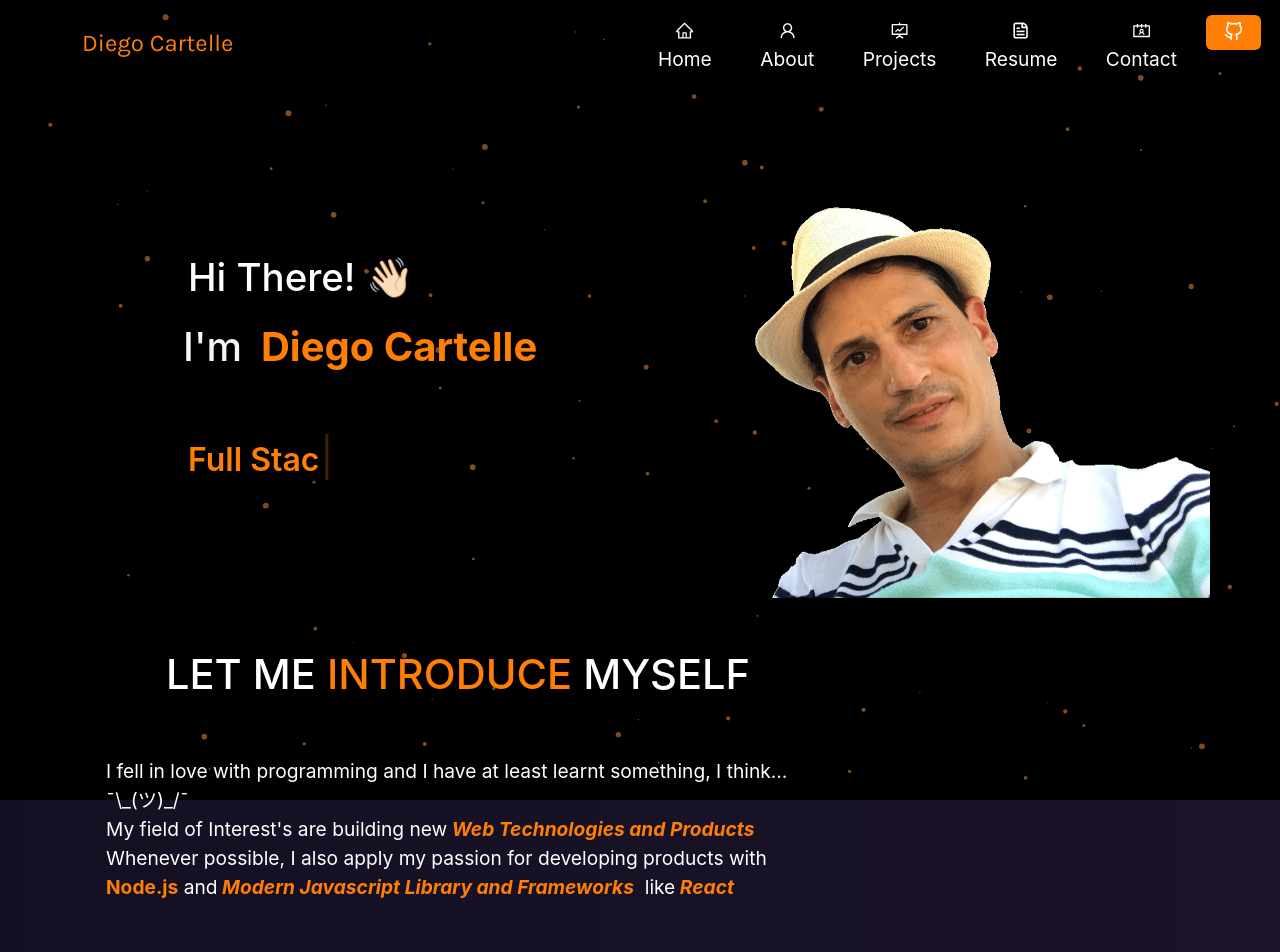
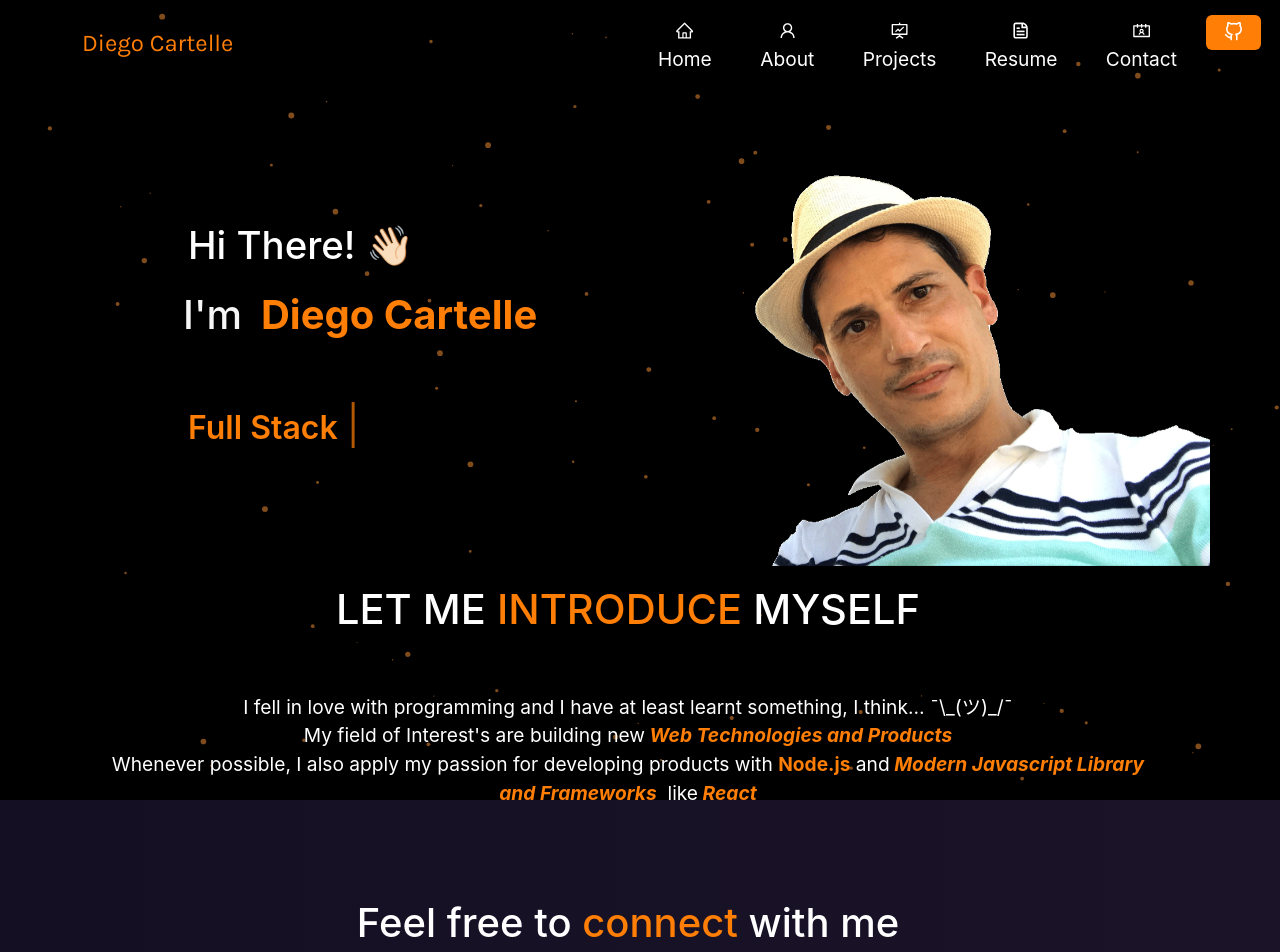
Before and after one commit to DIegoRCA/portfolio, a React (Create React App) app: page / in a window 1280 px wide. Shown: the top 952 px of the page. Built offline with nearby package versions, Linux system fonts and the light colour scheme.

Commit message:
align text home

```diff
--- a/src/components/layout/Header.js
+++ b/src/components/layout/Header.js
@@ -73,7 +73,7 @@ return(
                             </Nav.Link>
                         </Nav.Item>
                         <Nav.Item className="fork-btn">
-                            <Button href="#" target="_blank" className="fork-btn-inner">
+                            <Button href="" target="_blank" className="fork-btn-inner">
                             <FiGithub style={{fontSize: "1.2em"}}/>{" "}
                             </Button>
                         </Nav.Item>
--- a/src/components/layout/Home2.js
+++ b/src/components/layout/Home2.js
@@ -11,7 +11,7 @@ function Home2() {
     <Container fluid className="home-about-section" id="about">
       <Container>
         <Row>
-          <Col md={8} className="home-about-description">
+          <Col md={12} className="home-about-description">
             <h1 style={{ fontSize: "2.6em" }}>
               LET ME <span className="purple"> INTRODUCE </span> MYSELF
             </h1>
--- a/src/pages/home.js
+++ b/src/pages/home.js
@@ -23,7 +23,7 @@ function Home() {
                   <Type />
                 </div>
               </Col>
-              <Col md={5} style={{ paddingBottom: 20 }}>
+              <Col md={5} style={{ paddingBottom: 0}}>
                 <Tilt>
                 <img src={"diego.png"} alt="home pic" className="img-fluid"/>
                 </Tilt>
@@ -31,7 +31,9 @@ function Home() {
             </Row>
           </Container>
           <Container className="conHome2">
+            <Row className="rowHome2 d-flex w-100">
             <Home2 className="home2"/>
+            </Row>
             </Container>
         </Container>
 
--- a/src/styles/components/pages/home.css
+++ b/src/styles/components/pages/home.css
@@ -47,7 +47,7 @@
   }
 
   .home-content {
-    padding: 9rem 0 2rem !important;
+    padding: 7rem 0 0rem !important;
     color: whitesmoke;
     text-align: left;
   }
@@ -86,15 +86,15 @@
 
   .home-about-description {
     display: block;
-        color: white !important;
-    justify-content: center;
+    color: white !important;
+    text-align: center !important;
     padding-bottom: 25px !important;
   }
 
   .home-about-body {
     padding-top: 50px;
     font-size: 1.2em !important;
-    text-align: left;
+
   }
 
   .home-about-social {
@@ -167,7 +167,3 @@ justify-content:center;
       padding-bottom: 2em !important;
     }
   }
-  .home2{
-    display:flex;
-    justify-content: center;
-  }
```
